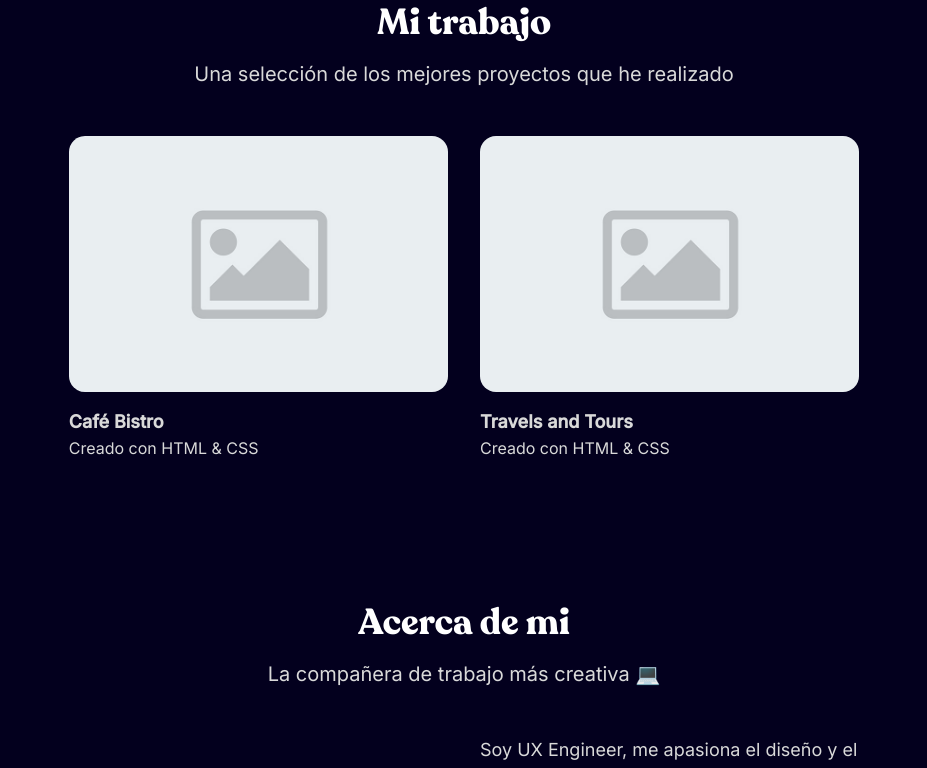
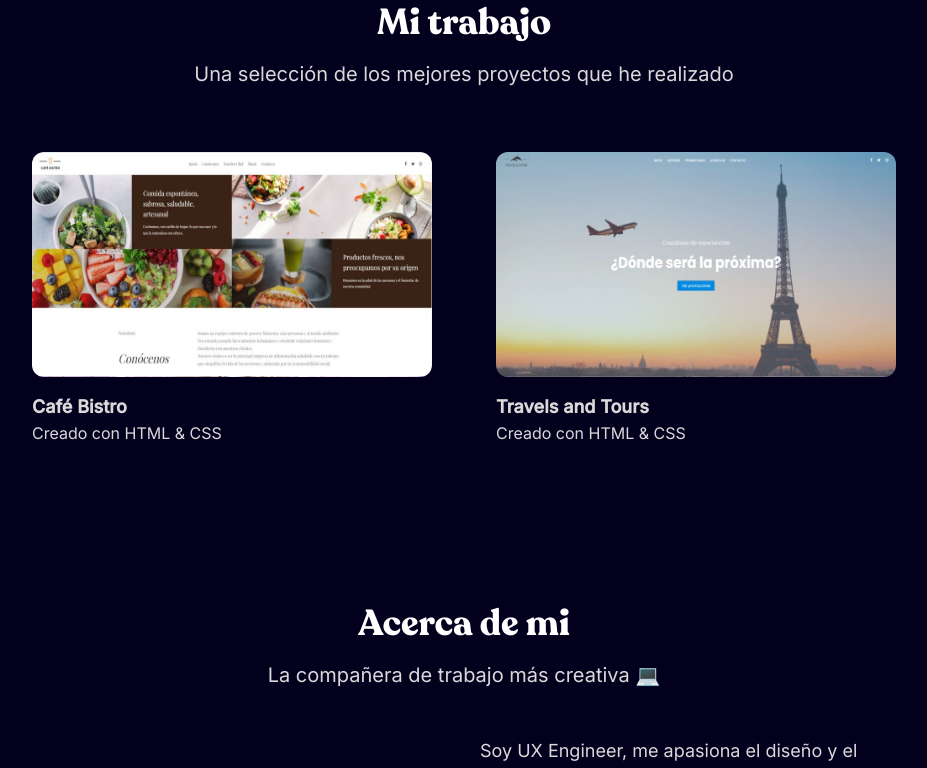
Before and after one commit to csswoman/portfolio, a React (Vite) app: page / in a window 1280 px wide. Shown: the part 940-1708 px from the top of the page, without its empty margins (176-1103 px from the left). Built offline with nearby package versions, Linux system fonts and the light colour scheme.

Commit message:
ADD: projects

```diff
--- a/src/components/organisms/About.jsx
+++ b/src/components/organisms/About.jsx
@@ -1,33 +1,15 @@
-import aboutImage from '../../assets/images/4.jpg'
 import { Educacion } from './Education'
 import { Tools } from './Tools'
 import { Skills } from './Skills'
 import { WorkExperience } from './WorkExperience'
 import { Languages } from '../molecules/Languages'
+import { AboutMe } from './AboutMe'
 
 export function About() {
     return (
         <section className="wrapper mx-auto flex flex-col items-center" id="about">
             <h2 className="title text-4xl mb-4">Acerca de mi</h2>
-            <p className="mb-12 text-xl text-center">La compañera de trabajo más creativa 💻</p>
-            <div className="grid sm:grid-cols-2 gap-8 mb-12">
-                <div>
-                    <img
-                        src={aboutImage}
-                        alt="About img"
-                        className="about-img"
-                    />
-                </div>
-                <div className="flex flex-col gap-4 text-lg">
-                    <p>Soy UX Engineer, me apasiona el diseño y el desarrollo de interfaces, cuento con 2 años de experiencia profesional.
-                    </p>
-                    <p>Mi objetivo es crear soluciones que mejoren la experiencia del usuario tanto en su atractivo, funcionalidad,
-                        simplicidad y facilidad de uso.
-                    </p>
-                    <p>Me gusta estar en constante aprendizaje, compartir conocimientos y jugar videojuegos en mi tiempo libre.</p>
-                    <p>Soy originaria de Venezuela y vivo hace casi 5 años en Perú ☀️</p>
-                </div>
-            </div>
+            <AboutMe />
             <div className="grid md:grid-cols-2 gap-8">
                 <article>
                     <h3 className="title text-3xl mb-4">Experiencia</h3>
--- /dev/null
+++ b/src/components/organisms/AboutMe.jsx
@@ -0,0 +1,28 @@
+
+import aboutImage from '../../assets/images/4.jpg'
+
+export function AboutMe() {
+    return (
+        <>
+            <p className="mb-12 text-xl text-center">La compañera de trabajo más creativa 💻</p>
+            <div className="grid sm:grid-cols-2 gap-8 mb-12">
+                <div>
+                    <img
+                        src={aboutImage}
+                        alt="About img"
+                        className="about-img"
+                    />
+                </div>
+                <div className="flex flex-col gap-4 text-lg">
+                    <p>Soy UX Engineer, me apasiona el diseño y el desarrollo de interfaces, cuento con 2 años de experiencia profesional.
+                    </p>
+                    <p>Mi objetivo es crear soluciones que mejoren la experiencia del usuario tanto en su atractivo, funcionalidad,
+                        simplicidad y facilidad de uso.
+                    </p>
+                    <p>Me gusta estar en constante aprendizaje, compartir conocimientos y jugar videojuegos en mi tiempo libre.</p>
+                    <p>Soy originaria de Venezuela y vivo hace casi 5 años en Perú ☀️</p>
+                </div>
+            </div>
+        </>
+    )
+}
--- a/src/components/organisms/Work.jsx
+++ b/src/components/organisms/Work.jsx
@@ -1,4 +1,5 @@
-import image from '../../assets/images/placeholder.jpg'
+import coffee from '../../assets/images/projects/coffee.jpg'
+import travels from '../../assets/images/projects/travels.jpg'
 
 export function Work() {
     return (
@@ -6,29 +7,37 @@ export function Work() {
             <h2 className="title text-4xl mb-4">Mi trabajo</h2>
             <p className="mb-12 text-xl text-center">Una selección de los mejores proyectos que he realizado</p>
             <div className="grid sm:grid-cols-2 gap-8">
-                <a href="https://csswoman.github.io/cafe-bistro/" target={"_blank"}>
-                    <article>
+                <a
+                    href="https://csswoman.github.io/cafe-bistro/"
+                    target={"_blank"}
+                    className="p-4 rounded-xl bg-transparent hover:bg-white hover:bg-opacity-10"
+                >
+                    <article className="">
                         <img
-                            src={image}
+                            src={coffee}
                             alt="Café Bistro project"
-                            className='rounded-2xl work-img mb-4'
+                            className="rounded-xl mb-4 aspect-[16/9]"
                         />
-                        <p className='font-bold text-lg'>Café Bistro</p>
+                        <p className="font-bold text-lg">Café Bistro</p>
                         <p>Creado con HTML & CSS</p>
                     </article>
                 </a>
-                <a href="https://csswoman.github.io/travel-and-tours/" target={"_blank"}>
+                <a
+                    href="https://csswoman.github.io/travel-and-tours/"
+                    target={"_blank"}
+                    className="p-4 rounded-xl bg-transparent hover:bg-white hover:bg-opacity-10"
+                >
                     <article>
                         <img
-                            src={image}
+                            src={travels}
                             alt="Travels and Tours project"
-                            className='rounded-2xl work-img mb-4'
+                            className="rounded-xl mb-4 aspect-[16/9]"
                         />
-                        <p className='font-bold text-lg'>Travels and Tours</p>
+                        <p className="font-bold text-lg">Travels and Tours</p>
                         <p>Creado con HTML & CSS</p>
                     </article>
                 </a>
-            </div>
-        </section>
+            </div >
+        </section >
     )
 }
--- a/src/styles/index.css
+++ b/src/styles/index.css
@@ -95,11 +95,6 @@ header {
   100% { transform: translateY(15px); opacity: 0;}
 }
 
-.work-img {
-  max-height: 16rem;
-  object-fit: cover;
-}
-
 .about-img {
   max-height: 18.75rem;
   margin: auto;
@@ -144,14 +139,6 @@ header {
   border-bottom-left-radius: 0.5rem;
   width: calc(4rem - 3.5px);
   height: 1.25rem;
-
-}
-
-@media screen and (min-width: 1024px) {
-  .wrapper {
-    width: 100%;
-    max-width: 56rem;
-}
 }
 
 .tooltip-toggle {
@@ -203,3 +190,11 @@ header {
   opacity: 1;
   transition: all 0.75s ease;
 }
+
+
+@media screen and (min-width: 1024px) {
+  .wrapper {
+    width: 100%;
+    max-width: 56rem;
+}
+}
```
Also changed, not shown: src/assets/images/projects/coffee.jpg (added), src/assets/images/projects/travels.jpg (added).
